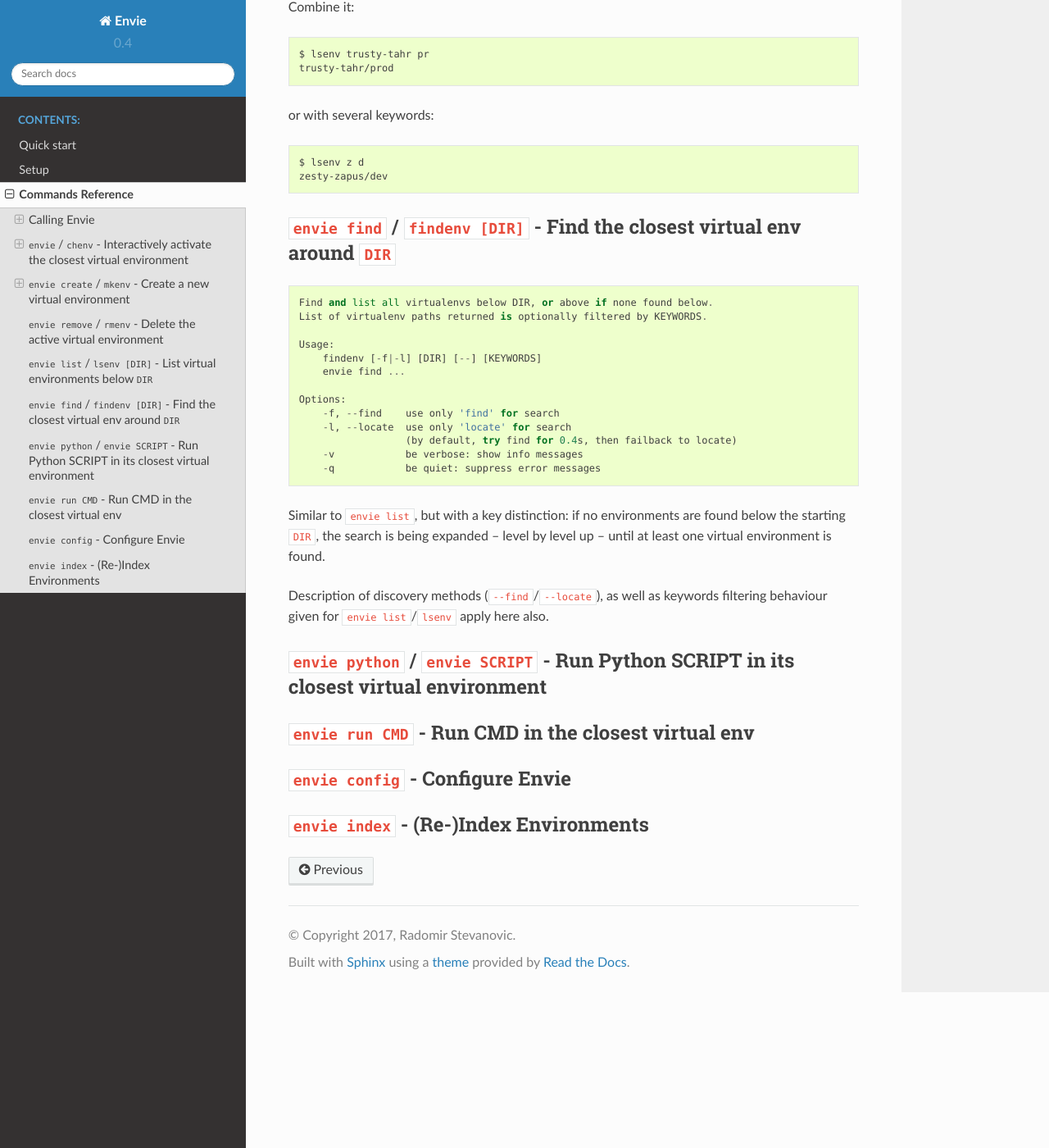
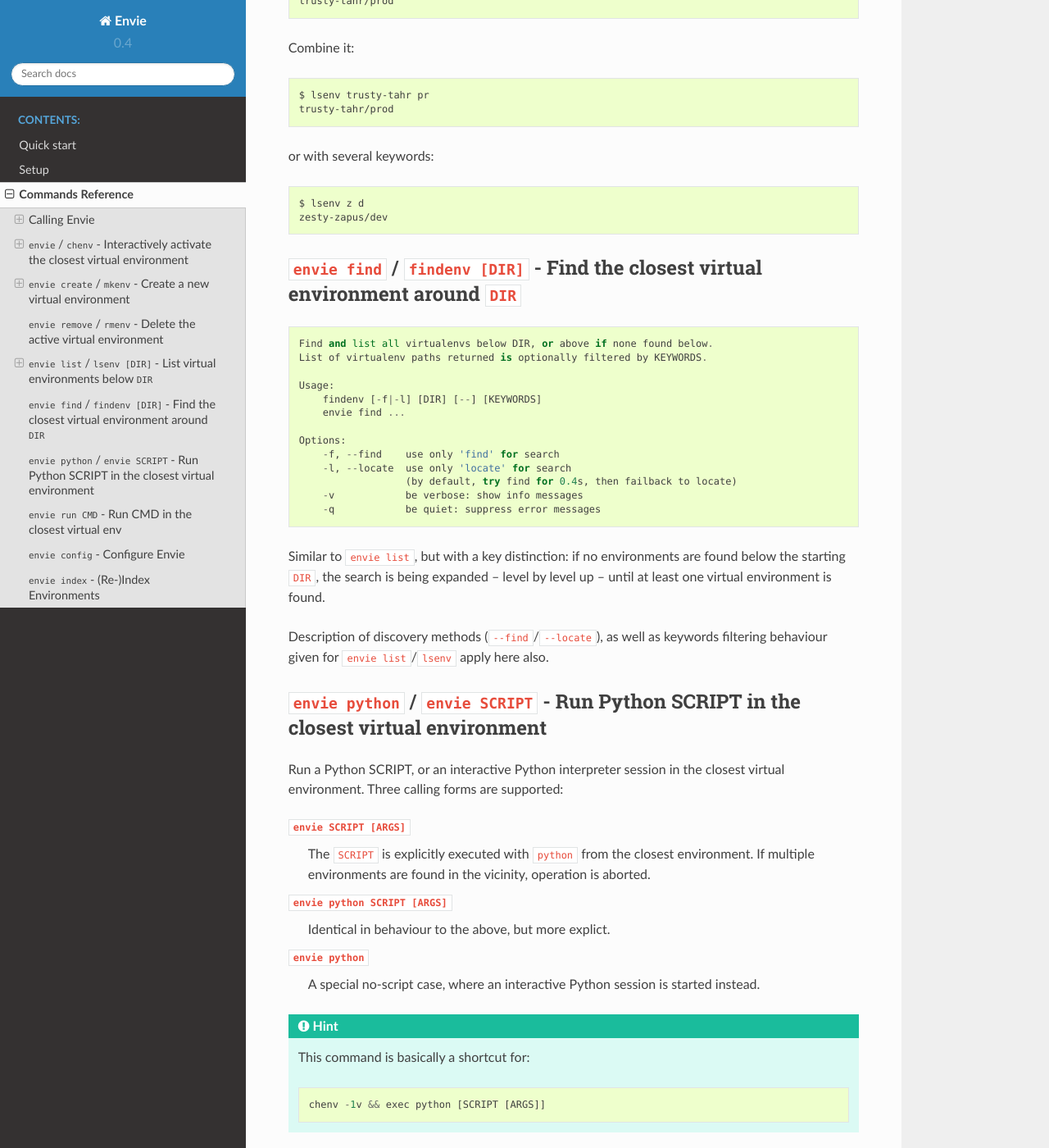
Before and after one commit to randomir/envie, a Sphinx documentation site: the page built from docs/commands.rst, in a window 1280 px wide and 1400 px high, scrolled down 6420 px. Shown: the whole window at 82% size. Built offline with Sphinx 7.4.7 and the Read the Docs theme 2.0.0, drawn with Linux system fonts in a browser that asks for light colours; some of the changed text lies outside the part shown.

Commit message:
docs: 'envie python' details

```diff
--- a/docs/commands.rst
+++ b/docs/commands.rst
@@ -321,7 +321,11 @@
 assign: (1) maximum weight to a complete match (identity), (2) smaller, but still high, weight
 to a prefix match, and (3) the smallest (and variable) weight to a diff-metric similarity.
 
-For example, suppose you have a directory tree like this one::
+
+Examples
+^^^^^^^^
+
+For an example, suppose you have a directory tree like this one::
 
     ├── trusty-tahr
     │   ├── dev
@@ -372,8 +376,8 @@
 
 .. _findenv:
 
-``envie find`` / ``findenv [DIR]`` - Find the closest virtual env around ``DIR``
---------------------------------------------------------------------------------
+``envie find`` / ``findenv [DIR]`` - Find the closest virtual environment around ``DIR``
+----------------------------------------------------------------------------------------
 
 ::
 
@@ -403,8 +407,28 @@
 
 .. _envie-python:
 
-``envie python`` / ``envie SCRIPT`` - Run Python SCRIPT in its closest virtual environment
+``envie python`` / ``envie SCRIPT`` - Run Python SCRIPT in the closest virtual environment
 ------------------------------------------------------------------------------------------
+
+Run a Python SCRIPT, or an interactive Python interpreter session in the
+closest virtual environment.
+Three calling forms are supported:
+
+``envie SCRIPT [ARGS]``
+    The ``SCRIPT`` is explicitly executed with ``python`` from the closest
+    environment. If multiple environments are found in the vicinity, operation is
+    aborted.
+
+``envie python SCRIPT [ARGS]``
+    Identical in behaviour to the above, but more explict.
+
+``envie python``
+    A special no-script case, where an interactive Python session is started instead.
+
+.. hint::
+    This command is basically a shortcut for::
+
+        chenv -1v && exec python [SCRIPT [ARGS]]
 
 
 
```
